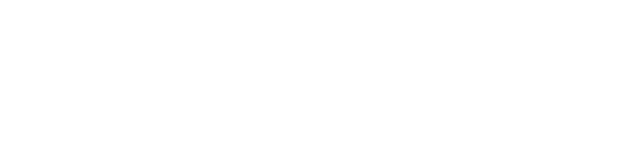
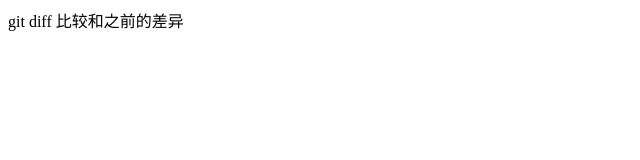
Before and after one commit to kkoommyy35/git-test, a plain HTML site: page index.html in a window 1280 px wide. Shown: the whole page, without its empty margins (0-640 px from the left). Drawn offline with Linux system fonts and the light colour scheme.

Commit message:
adasdasdsadas
sadsaddassadsad
ads

ads
ads
ad
das

ads:wq

qw
Please enter the commit message for your changes. Lines starting
xxcvzmpaspdqweopolkllasdk;# with '#' will be ignored, and an empty message aborts the commit.

```diff
--- a/index.html
+++ b/index.html
@@ -6,6 +6,8 @@
     <title>Document</title>
 </head>
 <body>
-
+    <div>
+        git diff  比较和之前的差异
+    </div>
 </body>
 </html>
```
